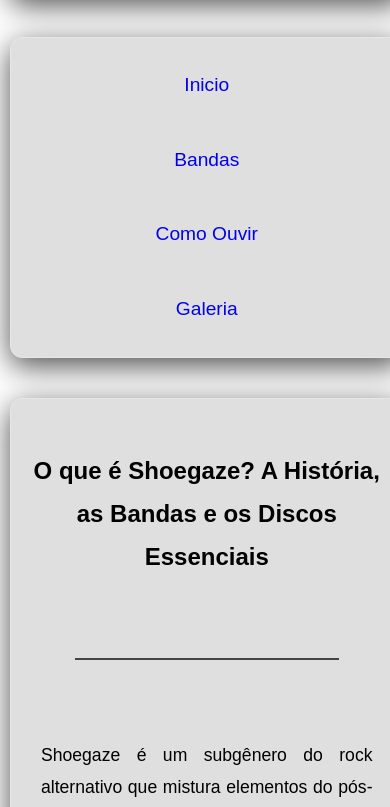
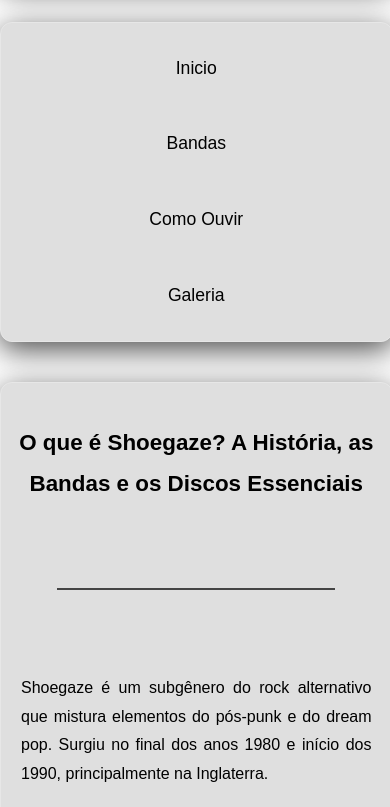
Before and after one commit to blessedchan/shoegazesite, a plain HTML site: page index.html in a window 390 px wide. Shown: the part 158-965 px from the top of the page. Drawn offline with Linux system fonts and the light colour scheme.

Commit message:
Update style.css

```diff
--- a/style.css
+++ b/style.css
@@ -192,22 +192,33 @@ footer {
 @media (max-width: 768px) {
   body {
     font-size: 16px;
-    padding: 10px;
+    padding: 0;
   }
 
   h1 {
-    font-size: 2.2rem;
+    font-size: 2rem;
   }
 
   h2 {
-    font-size: 1.5rem;
-    margin-top: 30px;
+    font-size: 1.4rem;
+    margin-top: 20px;
   }
 
   p {
-    font-size: 1.1rem;
+    font-size: 1rem;
+    max-width: 95%;
     padding: 0 10px;
-    max-width: 95%;
+    text-align: justify;
+  }
+
+  .navbar,
+  .photo-box,
+  .box1,
+  .box2 {
+    flex-direction: column;
+    align-items: stretch;
+    padding: 20px 10px;
+    width: 95%;
   }
 
   nav {
@@ -218,17 +229,8 @@ footer {
   nav a {
     display: block;
     margin: 10px 0;
-    font-size: 1.2rem;
-  }
-
-  .navbar,
-  .photo-box,
-  .box1,
-  .box2 {
-    flex-direction: column;
-    align-items: center;
-    padding: 20px;
-    gap: 20px;
+    font-size: 1.1rem;
+    color: inherit;
   }
 
   .banner,
```
